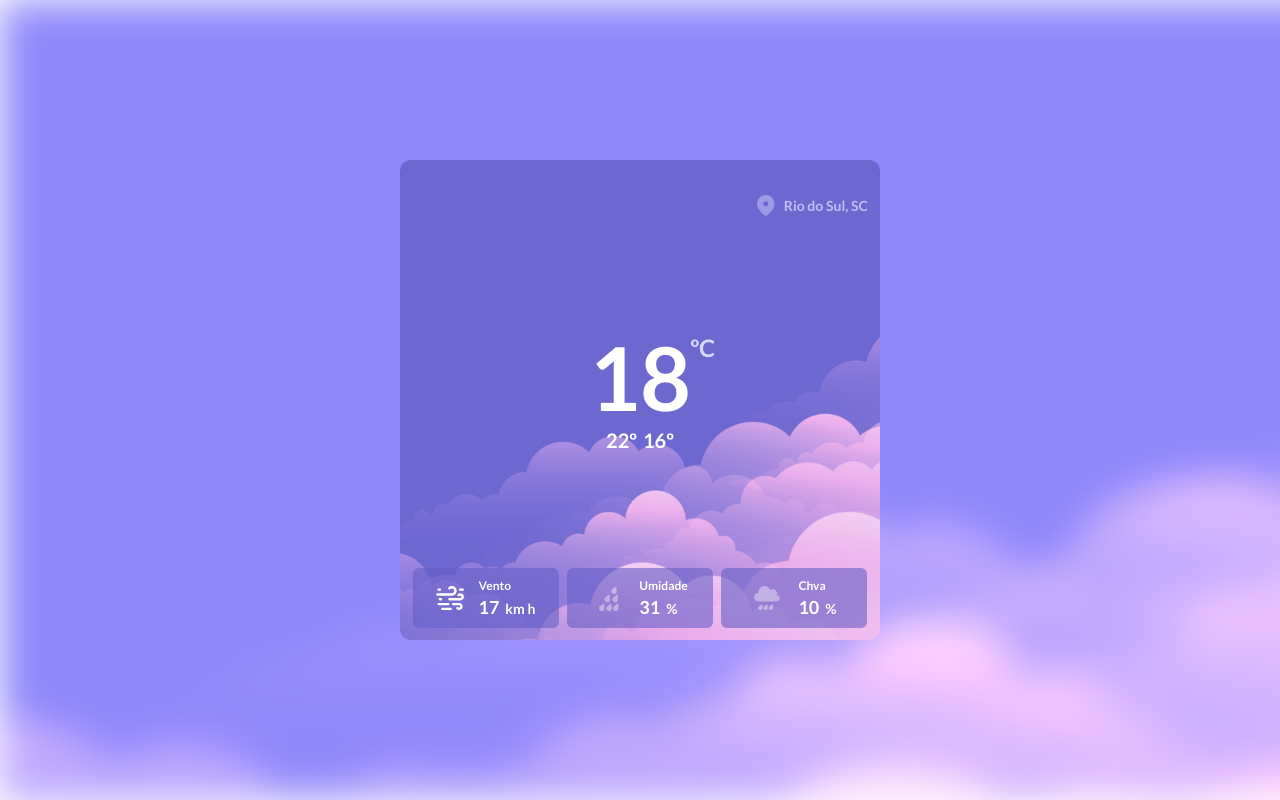
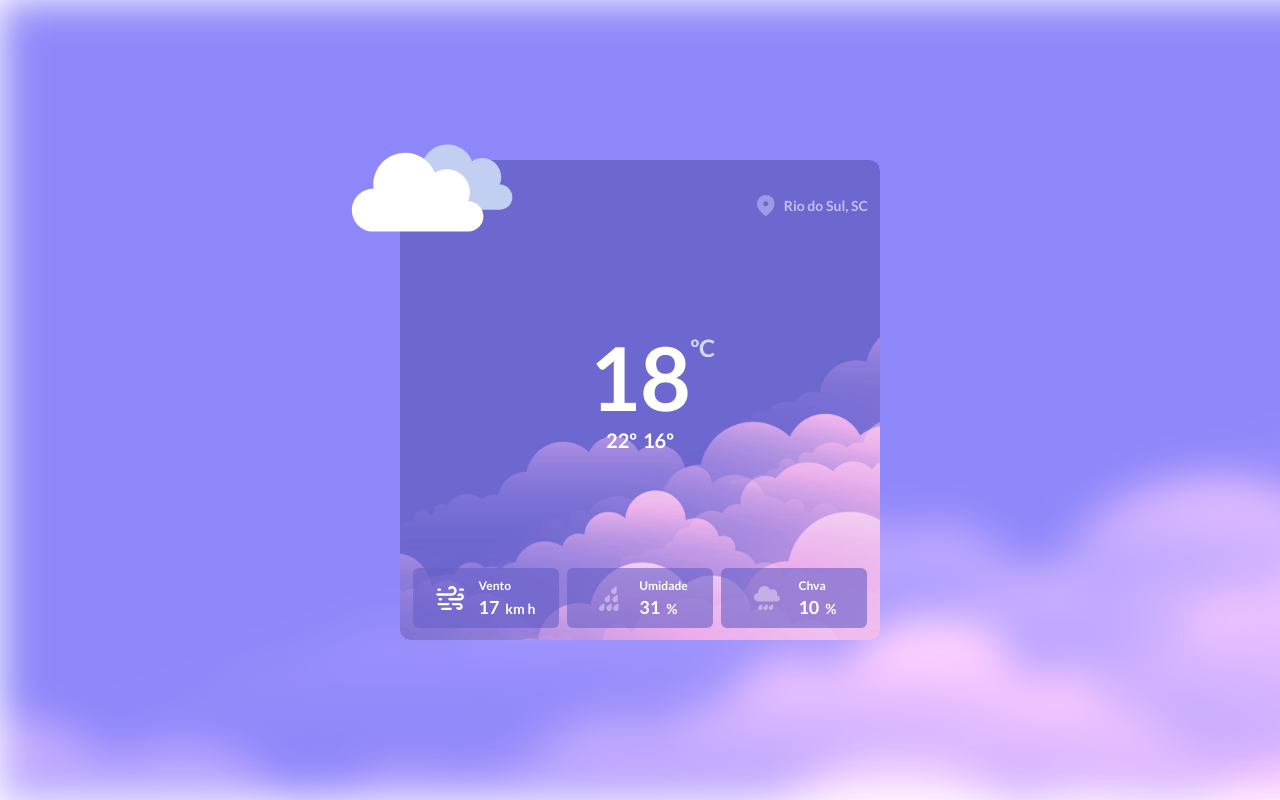
Before and after one commit to jairo-sousa/boracodar-10-weater, a React (Vite) app: page / in a window 1280 px wide. Built offline with nearby package versions, Linux system fonts and the light colour scheme.

Commit message:
style: finish Temperature

```diff
--- a/src/components/Temperature/Temperature.tsx
+++ b/src/components/Temperature/Temperature.tsx
@@ -18,6 +18,7 @@ export function Temperature() {
 			borderRadius="1rem"
 			align="center"
 			justify="space-between"
+			pos="relative"
 		>
 			<Point />
 
@@ -36,6 +37,8 @@ export function Temperature() {
 					);
 				})}
 			</Flex>
+
+			<Img src="/cloud.svg" pos="absolute" top="-5.6rem" left="-5.6rem" />
 		</Flex>
 	);
 }
```
